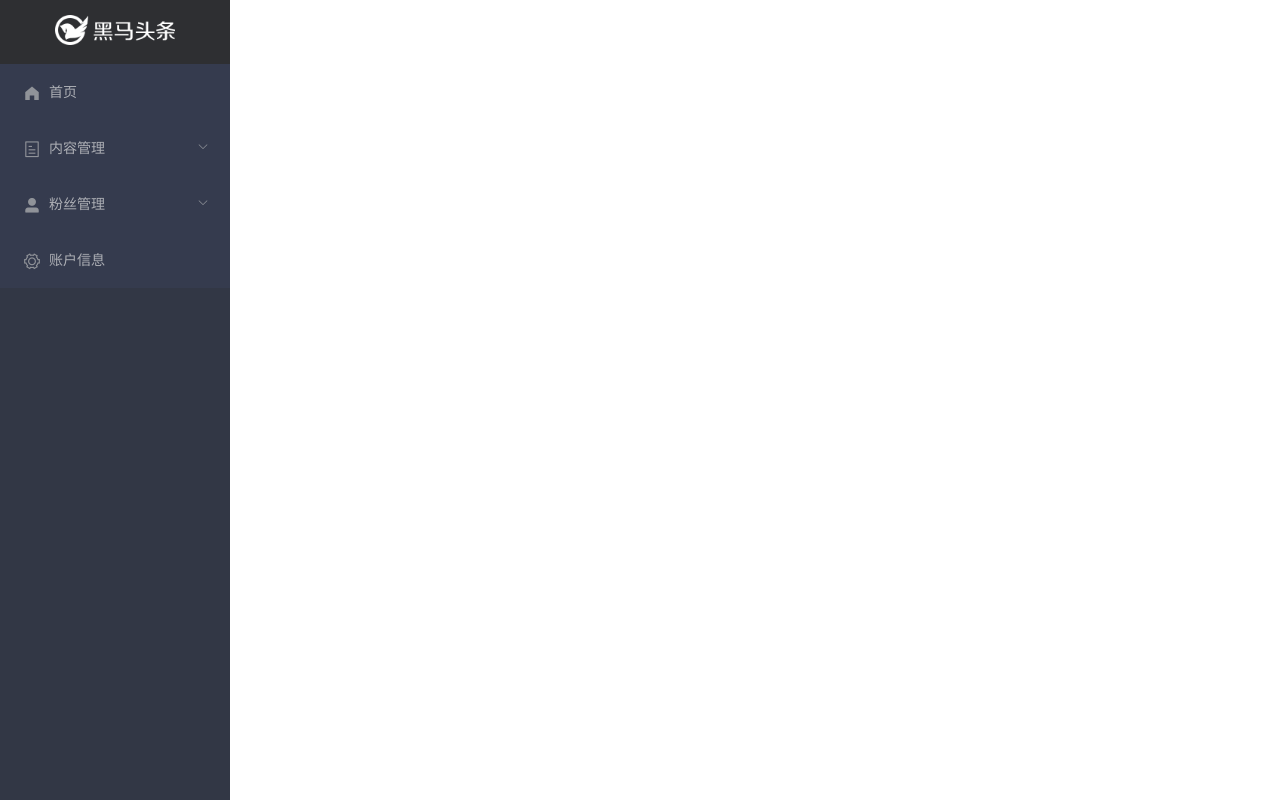
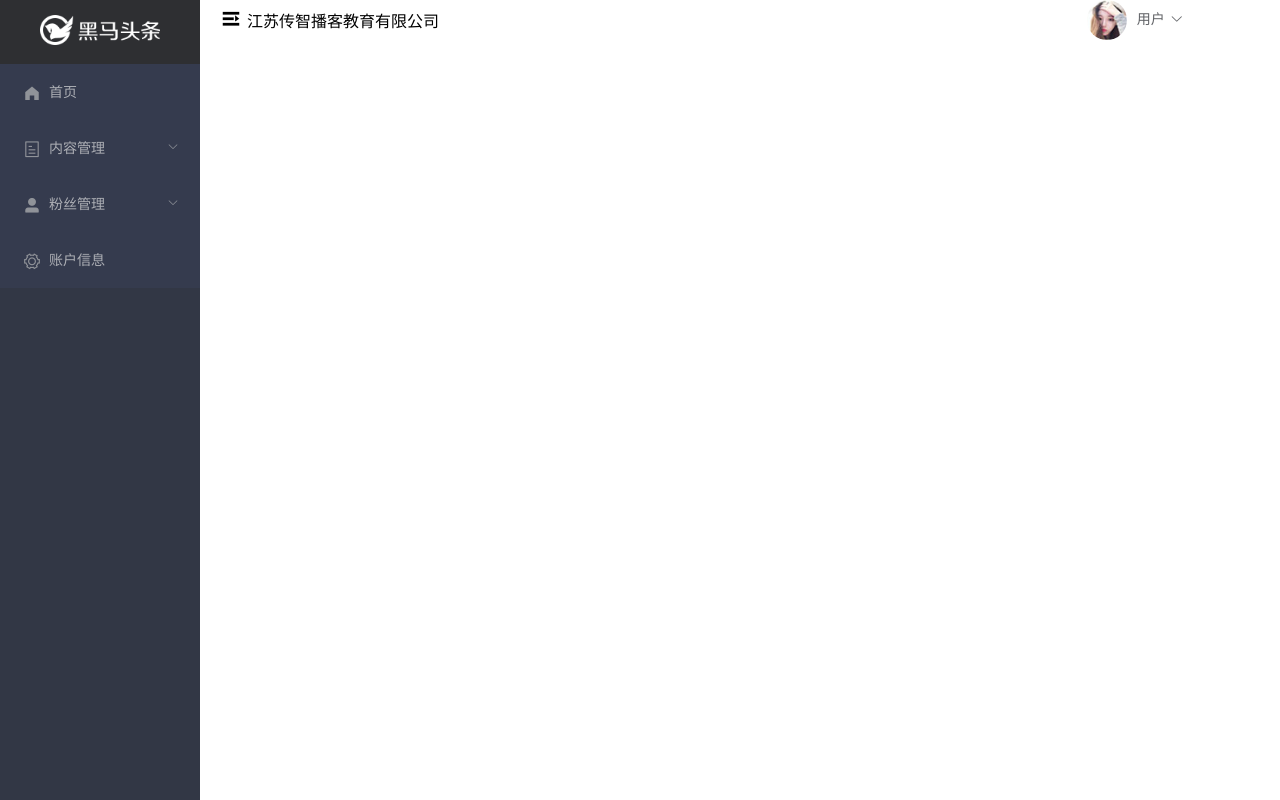
Before and after one commit to hszxxn/heimatoutiao, a Vue app: page /#/home in a window 1280 px wide. Built offline with nearby package versions, Linux system fonts and the light colour scheme.

Commit message:
主页面头部静态页面完成

```diff
--- a/src/components/home/layout-aslider.vue
+++ b/src/components/home/layout-aslider.vue
@@ -50,7 +50,7 @@ export default {
 </script>
 <style lang="less" scoped>
 .layoutSlider{
-    width: 230px;
+    width: 200px;
     height: 100vh;
     background: #323745;
     .leftLogo{
--- /dev/null
+++ b/src/components/home/layout-header.vue
@@ -0,0 +1,48 @@
+<template>
+  <el-row type='flex' justify='space-between' align='middle'>
+     <!-- 左侧 -->
+     <el-col :span='6'>
+        <i class='el-icon-s-unfold'></i>
+        <span class='header-title'>江苏传智播客教育有限公司</span>
+     </el-col>
+     <!-- 右侧 -->
+     <el-col :span='4'>
+           <img src="../../assets/img/avatar.jpg" alt="" class='header-img'>
+        <!-- 下拉菜单 -->
+         <el-dropdown trigger="click" style="margin-left:10px">
+            <span class="el-dropdown-link">
+              用户<i class="el-icon-arrow-down el-icon--right"></i>
+            </span>
+            <el-dropdown-menu slot="dropdown">
+              <el-dropdown-item>1</el-dropdown-item>
+              <el-dropdown-item>2</el-dropdown-item>
+              <el-dropdown-item>3</el-dropdown-item>
+            </el-dropdown-menu>
+         </el-dropdown>
+     </el-col>
+  </el-row>
+</template>
+
+<script>
+export default {
+
+}
+</script>
+
+<style lang='less' scoped>
+ .header-img {
+   width: 40px;
+   height: 40px;
+   border-radius: 50%;
+   vertical-align: middle
+ }
+ .el-icon-s-unfold {
+   font-size: 22px;
+
+ }
+ .header-title {
+   margin-left: 5px;
+    vertical-align: top;
+ }
+
+</style>
--- /dev/null
+++ b/src/components/index.js
@@ -0,0 +1,8 @@
+import layoutSlider from '../components/home/layout-aslider'
+import layoutHeader from '../components/home/layout-header'
+export default {
+  install (Vue) {
+    Vue.component('layoutSlider', layoutSlider)
+    Vue.component('layoutHeader', layoutHeader)
+  }
+}
--- a/src/main.js
+++ b/src/main.js
@@ -5,6 +5,8 @@ import './styles/index.css'
 import ElementUI from 'element-ui'
 import 'element-ui/lib/theme-chalk/index.css'
 import axios from 'axios'
+import Component from './components/index'
+Vue.use(Component)
 Vue.prototype.$http = axios
 axios.defaults.baseURL = 'http://ttapi.research.itcast.cn/mp/v1_0'
 Vue.use(ElementUI)
--- a/src/views/home/index.vue
+++ b/src/views/home/index.vue
@@ -2,12 +2,14 @@
   <div class="home">
       <el-container>
           <!-- 侧边栏 -->
-          <el-aside class='aside'>
+          <el-aside style='width:200px' class='aside'>
               <layout-slider></layout-slider>
           </el-aside>
           <el-container>
                 <!-- 头部 -->
-                <el-header></el-header>
+                <el-header>
+                  <layout-header></layout-header>
+                </el-header>
                 <!-- 容器 -->
                 <el-main>
                     <router-view></router-view>
@@ -19,12 +21,8 @@
 </template>
 
 <script>
-import layoutSlider from '../../components/home/layout-aslider'
+
 export default {
-
-  components: {
-    'layout-slider': layoutSlider
-  }
 }
 </script>
 <style lang="less" scoped>
--- a/src/views/login/index.vue
+++ b/src/views/login/index.vue
@@ -1,7 +1,7 @@
 <template>
   <div class='login'>
       <el-card class="box-card">
-          <div style='text-align:  center'>
+          <div style='text-align:center'>
               <img src='../../assets/img/logo_index.png' style='height:40px'>
           </div>
           <el-form style="margin-top:20px" :rules='loginRules' :model='loginData' ref='rulesForm'>
@@ -20,7 +20,7 @@
                     <!-- 同意 -->
                     <el-checkbox label="我已阅读并同意用户协议和隐私条款" v-model='loginData.agree' name="type"></el-checkbox>
                </el-form-item>
-                <el-form-item>
+                <el-form-item>i
                     <!-- 登录 -->
                      <el-button type="primary" style="width:100%" @click="submitRules">登录</el-button>
                 </el-form-item>
```
